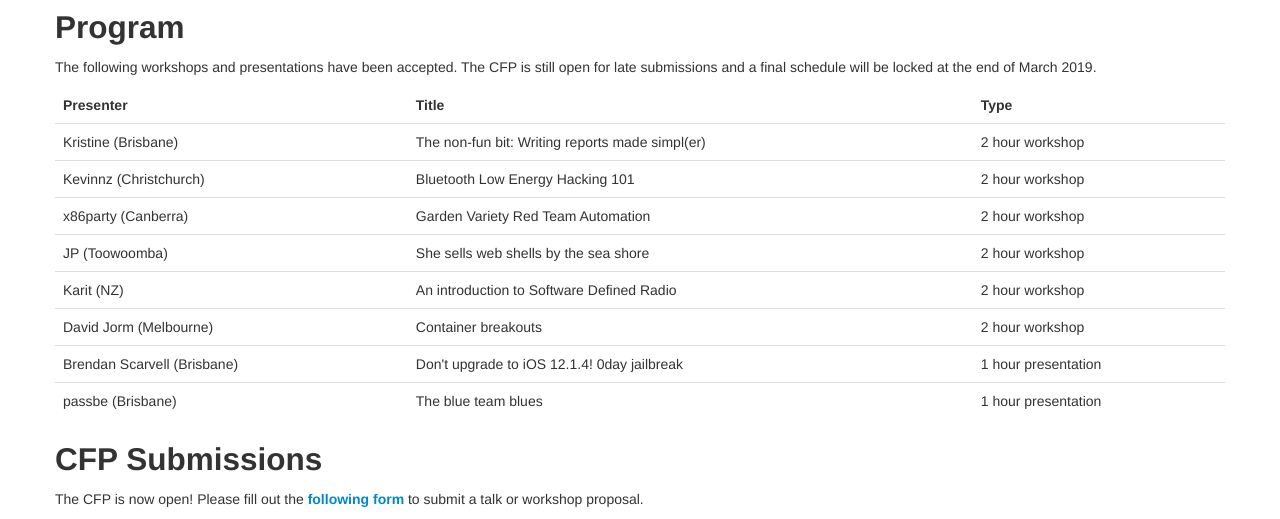
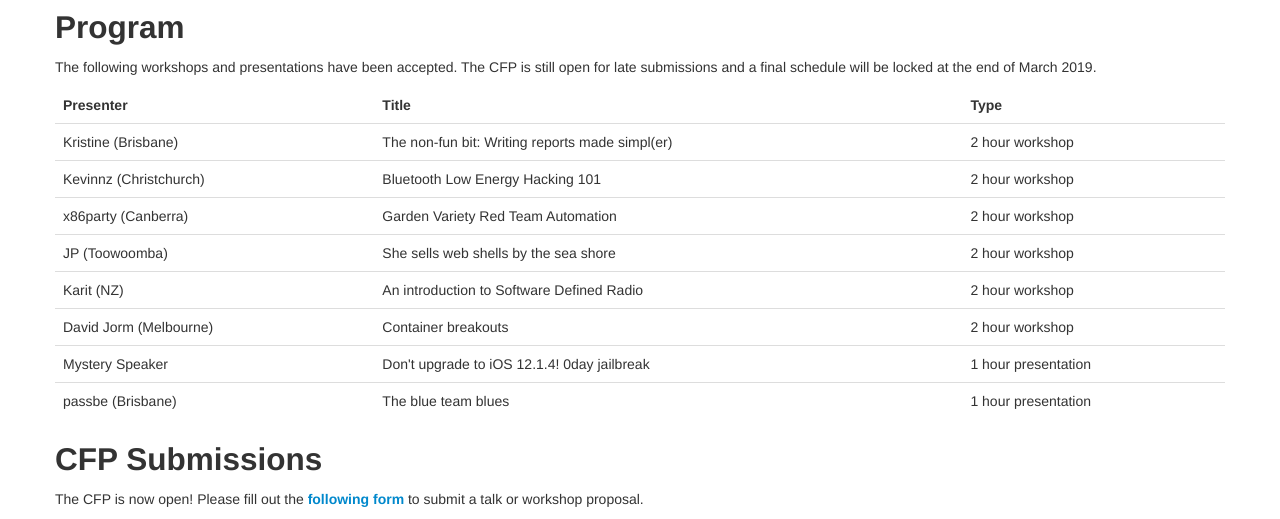
Before and after one commit to dfj/dfj.github.io, a plain HTML site: page index.html in a window 1280 px wide. Shown: the part 695-1214 px from the top of the page. Drawn offline with nearby package versions, Linux system fonts and the light colour scheme.

Commit message:
Unclear presenter

```diff
--- a/index.html
+++ b/index.html
@@ -135,7 +135,7 @@ seized by customs should get in touch.</p>
               <td>2 hour workshop</td>
             </tr>
             <tr>
-              <td>Brendan Scarvell (Brisbane)</td>
+              <td>Mystery Speaker</td>
               <td>Don't upgrade to iOS 12.1.4! 0day jailbreak</td>
               <td>1 hour presentation</td>
             </tr>
```
